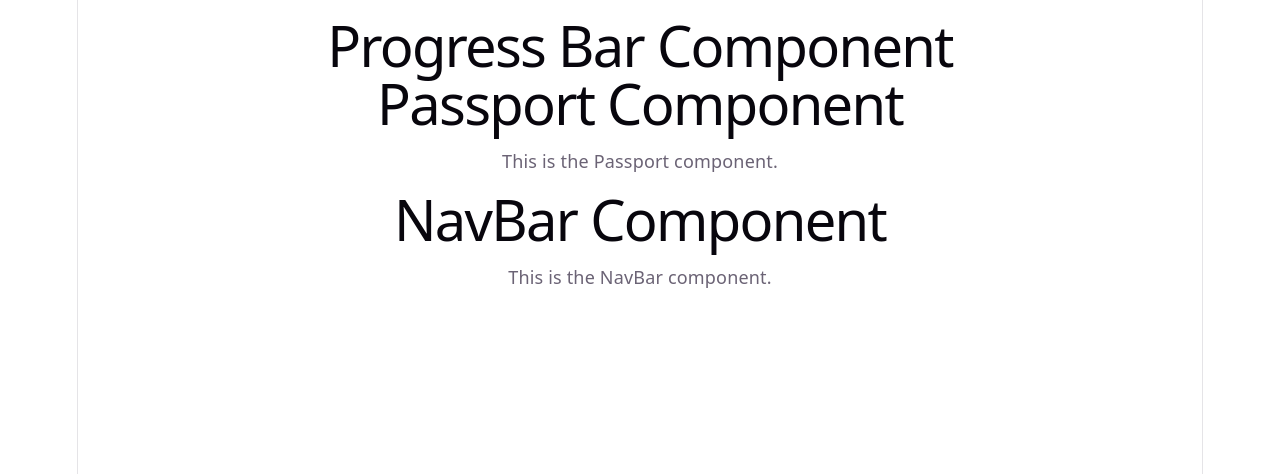
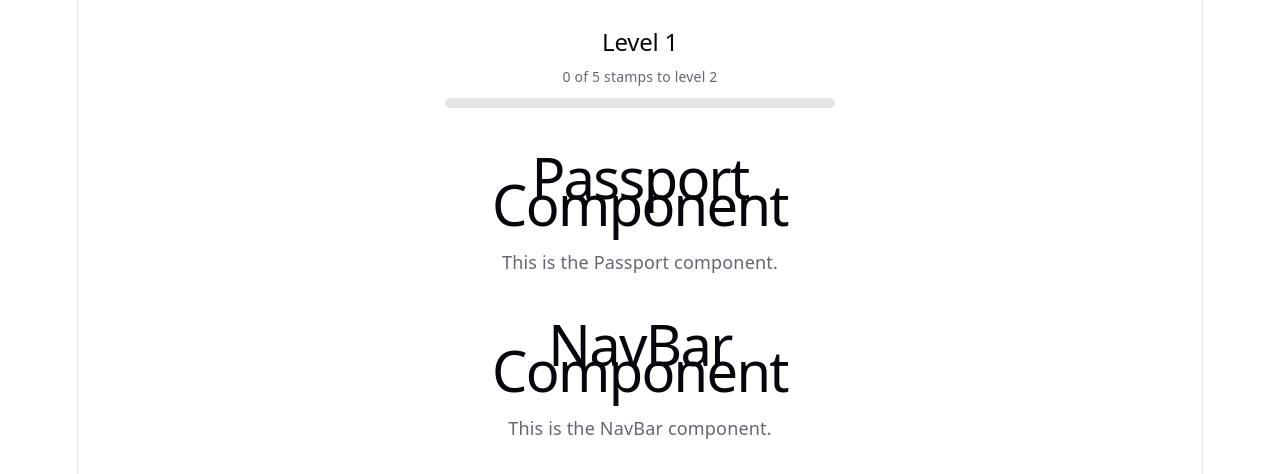
Before and after one commit to thomsoi/GoEmber, a React (Vite) app in the folder Frontend/go-ember-frontend/: page / in a window 1280 px wide. Shown: the top 474 px of the page. Built offline with nearby package versions, Linux system fonts and the light colour scheme.

Commit message:
Create initial progress bar and css

```diff
--- a/Frontend/go-ember-frontend/src/components/ProgressBar.jsx
+++ b/Frontend/go-ember-frontend/src/components/ProgressBar.jsx
@@ -1,10 +1,34 @@
-function ProgressBar() {
+import '../css/ProgressBar.css';
+
+function ProgressBar({ stampsCollected = 0, stampsPerLevel = 5 }) {
+    const stampCount = Number.isFinite(stampsCollected)
+        ? Math.max(0, Math.floor(stampsCollected))
+        : 0;
+    const levelStampGoal = Number.isFinite(stampsPerLevel) && stampsPerLevel > 0
+        ? Math.max(1, Math.floor(stampsPerLevel))
+        : 5;
+    const level = Math.floor(stampCount / levelStampGoal) + 1;
+    const stampsTowardNextLevel = stampCount % levelStampGoal;
+    const progress = (stampsTowardNextLevel / levelStampGoal) * 100;
+
     return (
-        <div className="progress-bar">
-            <div className="progress-bar-fill">
-                <h1>Progress Bar Component</h1>
+        <section className="progress-bar" aria-label="Passport progress">
+            <h2 className="progress-bar-level">Level {level}</h2>
+            <div className="progress-bar-count" aria-live="polite">
+                {stampsTowardNextLevel} of {levelStampGoal} stamps to level {level + 1}
             </div>
-        </div>
+            <div
+                className="progress-bar-track"
+                role="progressbar"
+                aria-label={`Progress to level ${level + 1}`}
+                aria-valuemin={0}
+                aria-valuemax={levelStampGoal}
+                aria-valuenow={stampsTowardNextLevel}
+                aria-valuetext={`${stampsTowardNextLevel} of ${levelStampGoal} stamps`}
+            >
+                <div className="progress-bar-fill" style={{ width: `${progress}%` }} />
+            </div>
+        </section>
     );
 }
 
--- /dev/null
+++ b/Frontend/go-ember-frontend/src/css/Home.css
@@ -0,0 +1,16 @@
+.home {
+	display: flex;
+	flex-direction: column;
+	align-items: center;
+	gap: 24px;
+	width: min(100%, 430px);
+	min-height: 100svh;
+	box-sizing: border-box;
+	margin: 0 auto;
+	padding: 28px 20px;
+	text-align: center;
+}
+
+.home > * {
+	width: 100%;
+}
--- /dev/null
+++ b/Frontend/go-ember-frontend/src/css/ProgressBar.css
@@ -0,0 +1,38 @@
+.progress-bar {
+	display: grid;
+	justify-items: center;
+	gap: 8px;
+	width: min(100%, 360px);
+	margin: 0 auto;
+	text-align: center;
+}
+
+.progress-bar-level {
+	margin: 0;
+}
+
+.progress-bar-count {
+	color: var(--text);
+	font-size: 14px;
+}
+
+.progress-bar-track {
+	width: 100%;
+	height: 10px;
+	overflow: hidden;
+	border-radius: 999px;
+	background: var(--border);
+}
+
+.progress-bar-fill {
+	height: 100%;
+	border-radius: inherit;
+	background: var(--accent);
+	transition: width 240ms ease;
+}
+
+@media (prefers-reduced-motion: reduce) {
+	.progress-bar-fill {
+		transition: none;
+	}
+}
--- a/Frontend/go-ember-frontend/src/pages/Home.jsx
+++ b/Frontend/go-ember-frontend/src/pages/Home.jsx
@@ -1,6 +1,7 @@
 import ProgressBar from '../components/ProgressBar';
 import Passport from '../components/Passport';
 import NavBar from '../components/NavBar';
+import '../css/Home.css';
 
 function Home() {
     return (
```
